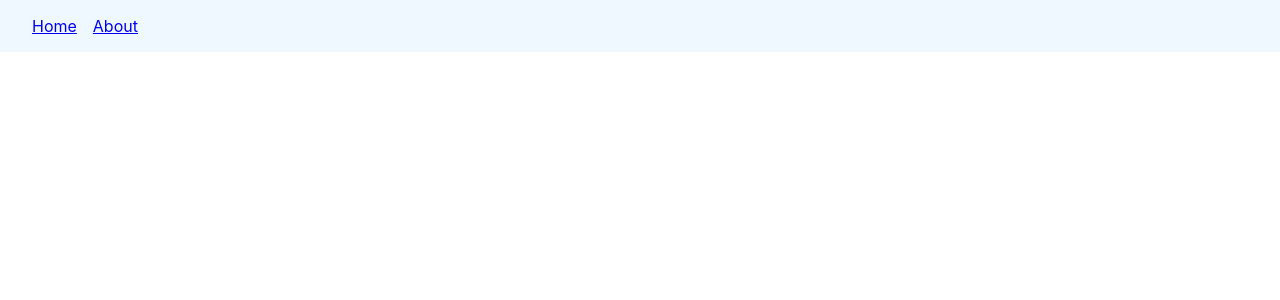
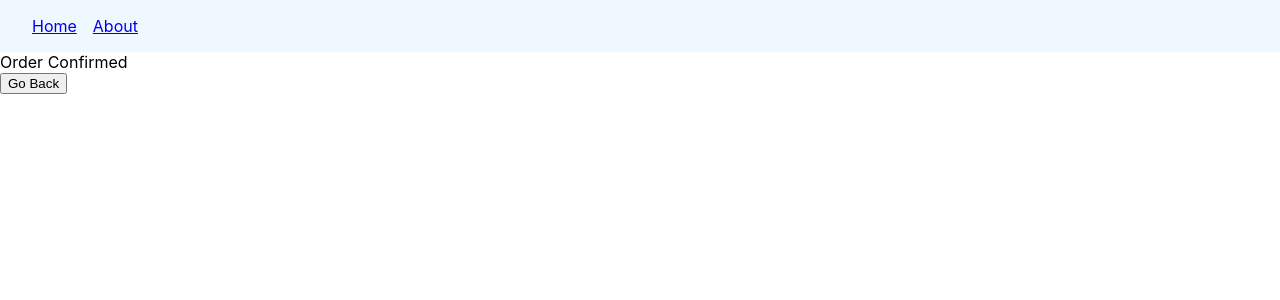
Before and after one commit to suraj8423/route-in-react, a React (Create React App) app in the folder react-route/: page /order-summary in a window 1280 px wide. Before the commit this address had no page. Shown: the top 300 px of the page. Built offline with nearby package versions, Linux system fonts and the light colour scheme.

Commit message:
use of useNavigate hook

```diff
--- a/react-route/src/App.js
+++ b/react-route/src/App.js
@@ -2,6 +2,7 @@
 import Home from "./Components/Home";
 import About from "./Components/About";
 import Navbar from "./Components/Navbar";
+import OrderSummary from "./Components/OrderSummary";
 
 function App() {
   return (
@@ -10,6 +11,7 @@
       <Routes>
         <Route path="/" element={<Home />}></Route>
         <Route path="/about" element={<About />}></Route>
+        <Route path="/order-summary" element={<OrderSummary />}></Route>
       </Routes>
     </>
   );
--- a/react-route/src/Components/Home.jsx
+++ b/react-route/src/Components/Home.jsx
@@ -1,7 +1,14 @@
 import React from "react";
+import { useNavigate } from "react-router-dom";
 
 const Home = () => {
-  return <div>Home Page</div>;
+  const navigate = useNavigate();
+  return (
+    <>
+      <div>Home Page</div>{" "}
+      <button onClick={() => navigate("order-summary")}>Place order</button>
+    </>
+  );
 };
 
 export default Home;
--- /dev/null
+++ b/react-route/src/Components/OrderSummary.jsx
@@ -0,0 +1,14 @@
+import React from "react";
+import { useNavigate } from "react-router-dom";
+
+const OrderSummary = () => {
+  const navigate = useNavigate();
+  return (
+    <>
+      <div>Order Confirmed</div>
+      <button onClick={() => navigate(-1)}> Go Back </button>
+    </>
+  );
+};
+
+export default OrderSummary;
```
